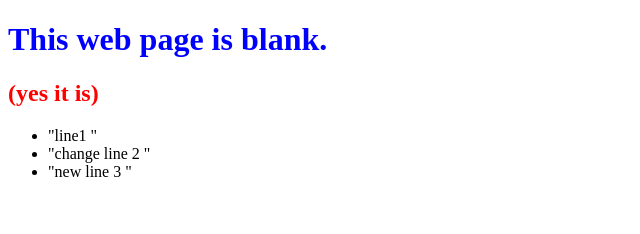
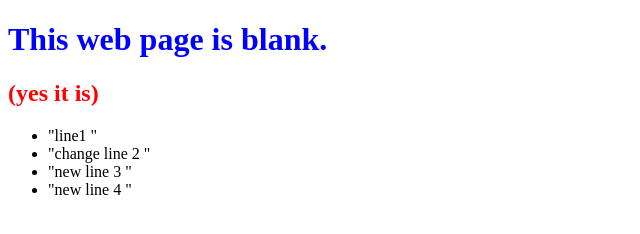
Before and after one commit to MartineGeiller/0MainSAP_Repo, a plain HTML site: page index.html in a window 1280 px wide. Shown: the full height of the page, 0-640 px from the left. Drawn offline with Linux system fonts and the light colour scheme.

Commit message:
Line 4 added

```diff
--- a/index.html
+++ b/index.html
@@ -12,6 +12,7 @@
 					 <li>"line1 "</li>
 				      <li>"change line 2 "</li>
 				      <li>"new line 3 "</li>
+				      <li>"new line 4 "</li>
 				      </ul>
 			</body>
 	</html>
```
